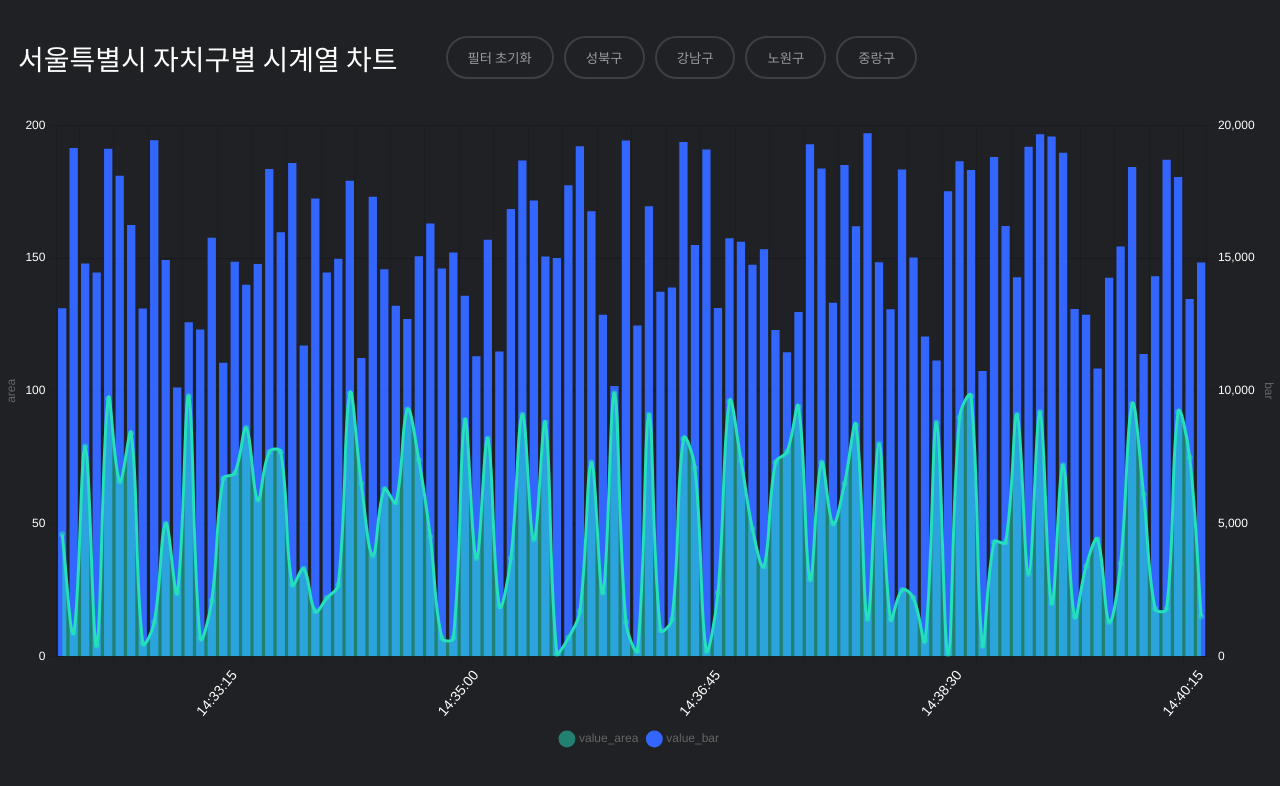
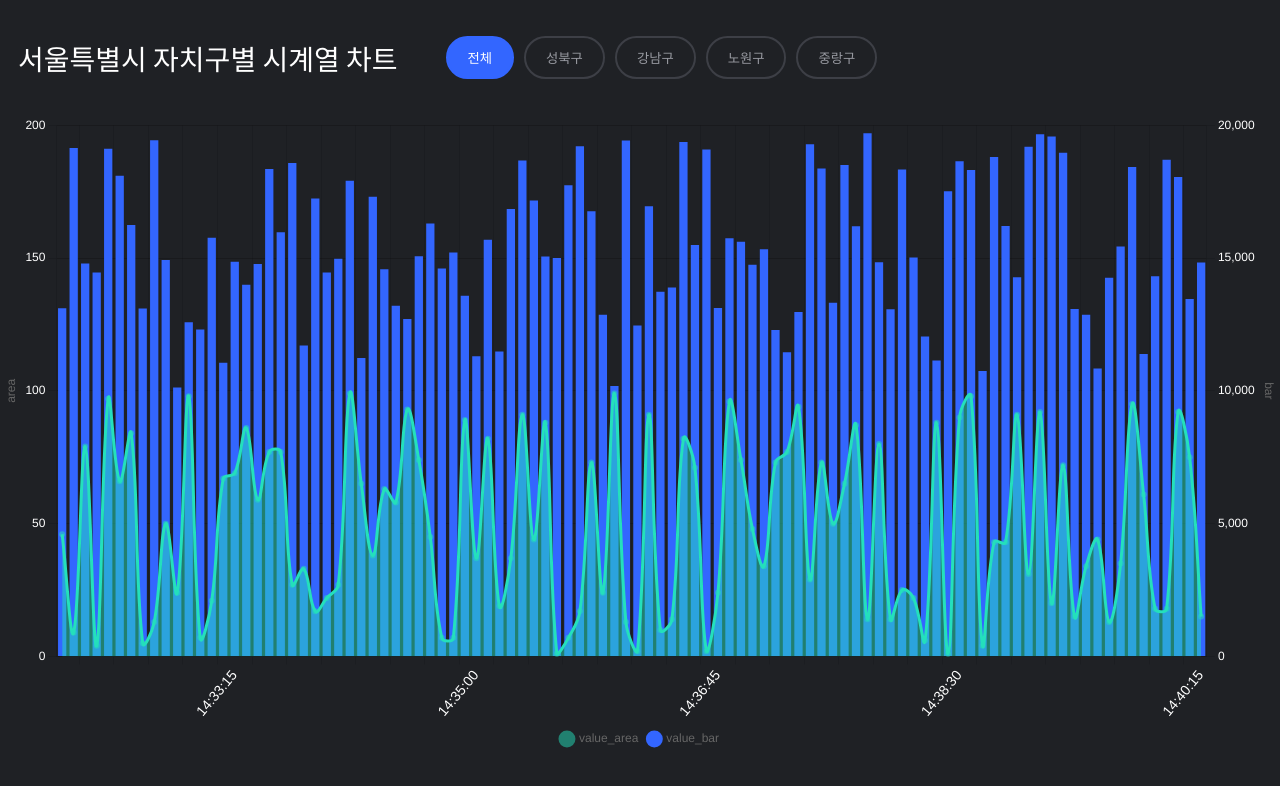
Before and after one commit to mihyunLee/region-time-chart, a React (Create React App) app: page / in a window 1280 px wide. Shown: the top 786 px of the page. Built offline with nearby package versions, Linux system fonts and the light colour scheme.

Commit message:
✨ FEAT: 필터 탭 기본 값 설정
- 필터 탭의 기본 값을 '전체'로 설정
- '전체' 텍스트를 상수화
- 필터 탭의 첫 번째 탭을 '필터 초기화' 에서 '전체'로 설정

```diff
--- a/src/App.tsx
+++ b/src/App.tsx
@@ -7,10 +7,11 @@ import FilterTabs from './components/FilterTabs';
 import GlobalStyle from './styles/GlobalStyle';
 import Header from './components/Header';
 import styled from 'styled-components';
+import { FILITER_INIT_TEXT } from './constants';
 
 export default function App() {
   const [chartDataList, setChartDataList] = useState<TChartDataList>([]);
-  const [selectedId, setSelectedId] = useState<string>('');
+  const [selectedId, setSelectedId] = useState<string>(FILITER_INIT_TEXT);
 
   useEffect(() => {
     const response = fetchChartData(db);
@@ -24,7 +25,11 @@ export default function App() {
       <GlobalStyle />
       <HeaderContainer>
         <Header>서울특별시 자치구별 시계열 차트</Header>
-        <FilterTabs chartDataList={chartDataList} setSelectedId={setSelectedId} />
+        <FilterTabs
+          chartDataList={chartDataList}
+          selectedId={selectedId}
+          setSelectedId={setSelectedId}
+        />
       </HeaderContainer>
       <ChartContainer>
         <Chart
--- a/src/components/FilterTabs.tsx
+++ b/src/components/FilterTabs.tsx
@@ -2,23 +2,25 @@ import React from 'react';
 import { TChartDataList } from '../types';
 import { formatChartData } from '../utils/chartData';
 import styled from 'styled-components';
+import { FILITER_INIT_TEXT } from '../constants';
 
 interface IProps {
   chartDataList: TChartDataList;
+  selectedId: string;
   setSelectedId: React.Dispatch<React.SetStateAction<string>>;
 }
 
-export default function FilterTabs({ chartDataList, setSelectedId }: IProps) {
+export default function FilterTabs({ chartDataList, selectedId, setSelectedId }: IProps) {
   const { ids } = formatChartData(chartDataList);
 
-  const newIds = ['필터 초기화', ...new Set(ids)];
+  const newIds = [FILITER_INIT_TEXT, ...new Set(ids)];
 
   return (
     <TabsBar>
       <TabList>
         {newIds.map((id, idx) => (
           <li key={idx}>
-            <TabButton type='button' onClick={() => setSelectedId(id)}>
+            <TabButton type='button' onClick={() => setSelectedId(id)} active={id === selectedId}>
               {id}
             </TabButton>
           </li>
@@ -38,12 +40,13 @@ const TabList = styled.ul`
   gap: 10px;
 `;
 
-const TabButton = styled.button`
+const TabButton = styled.button<{ active: boolean }>`
   padding: 10px 20px;
-  border: 2px solid var(--gray500);
+  border: 2px solid ${({ active }) => (active ? 'var(--blue)' : 'var(--gray500)')};
   border-radius: 48px;
   transition: all 0.2s;
-  color: var(--gray300);
+  background-color: ${({ active }) => active && `var(--blue)`};
+  color: ${({ active }) => (active ? 'var(--white)' : 'var(--gray300)')};
 
   &:focus {
     border: 2px solid var(--blue);
--- a/src/constants/index.ts
+++ b/src/constants/index.ts
@@ -22,6 +22,8 @@ export const CHART_COLOR = {
   GREEN: 'rgb(36, 224, 188)',
   GREENPHA: 'rgba(36, 224, 188, 0.5)',
 } as const;
+
+export const FILITER_INIT_TEXT = '전체' as const;
 
 export const AXIS_KEY = {
   X: 'dateTime',
--- a/src/utils/setBackgroundForBar.ts
+++ b/src/utils/setBackgroundForBar.ts
@@ -1,5 +1,6 @@
 import { ScriptableContext } from 'chart.js';
 import { IChartData } from '../types';
+import { FILITER_INIT_TEXT } from '../constants';
 
 interface IParameter {
   selectedId: string;
@@ -15,8 +16,7 @@ export function setBackgroundForBar({ selectedId, selectedColor, defaultColor }:
     switch (selectedId) {
       case contextRawId:
         return selectedColor;
-      case '':
-      case '필터 초기화':
+      case FILITER_INIT_TEXT:
         return selectedColor;
       default:
         return defaultColor;
```
